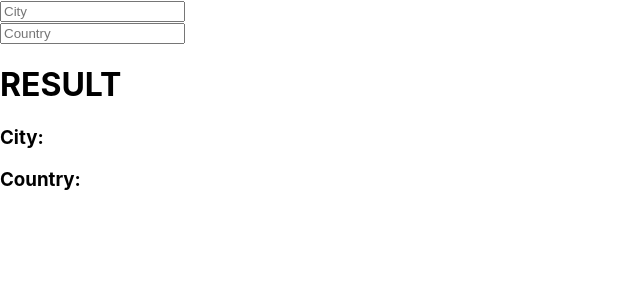
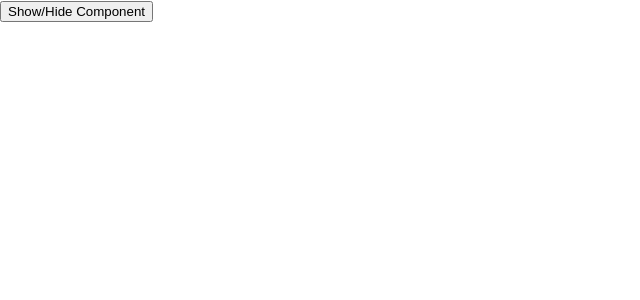
Before and after one commit to AslamPangestu/learn-hooks-reactjs, a React (Create React App) app: page / in a window 1280 px wide. Shown: the top 300 px of the page, without its empty margins (0-640 px from the left). Built offline with nearby package versions, Linux system fonts and the light colour scheme.

Commit message:
basic useeffect. lifecycle react

```diff
--- a/src/App.js
+++ b/src/App.js
@@ -1,38 +1,40 @@
-import React, { useState } from 'react'
+import React, { useState, useEffect } from 'react'
 
-function App() {
-  const [city, setCity] = useState('')
-  const [country, setCountry] = useState('')
+function Counter() {
+  const [count, setCount] = useState(0)
+  function handleIncrease() {
+    setCount(prevCount => {
+      return prevCount + 1
+    })
+  }
 
-  function handleCityChange(event) {
-    setCity(event.target.value)
-  }
-  function handleCountryChange(event) {
-    setCountry(event.target.value)
-  }
+  const handleDecrease = () =>
+    setCount(prevCount => {
+      return prevCount - 1
+    })
+
+  useEffect(() => {
+    console.log(`I'm Inside useEffect func. The current count = ${count}`)
+
+    return () => {
+      console.log(`Remove anytihng, last count = ${count}`)
+    }
+  })
+
   return (
     <div>
-      <form>
-        <div>
-          <input
-            type='text'
-            placeholder='City'
-            value={city}
-            onChange={handleCityChange}
-          />
-        </div>
-        <div>
-          <input
-            type='text'
-            placeholder='Country'
-            value={country}
-            onChange={handleCountryChange}
-          />
-        </div>
-      </form>
-      <h1>RESULT</h1>
-      <h3>City: {city}</h3>
-      <h3>Country: {country}</h3>
+      <button onClick={handleIncrease}>Increase</button>
+      <button onClick={handleDecrease}>Decrease</button>
+      <h1>{count}</h1>
+    </div>
+  )
+}
+function App() {
+  const [visibel, setVisibel] = useState(false)
+  return (
+    <div>
+      <button onClick={() => setVisibel(!visibel)}>Show/Hide Component</button>
+      {visibel && <Counter />}
     </div>
   )
 }
```
